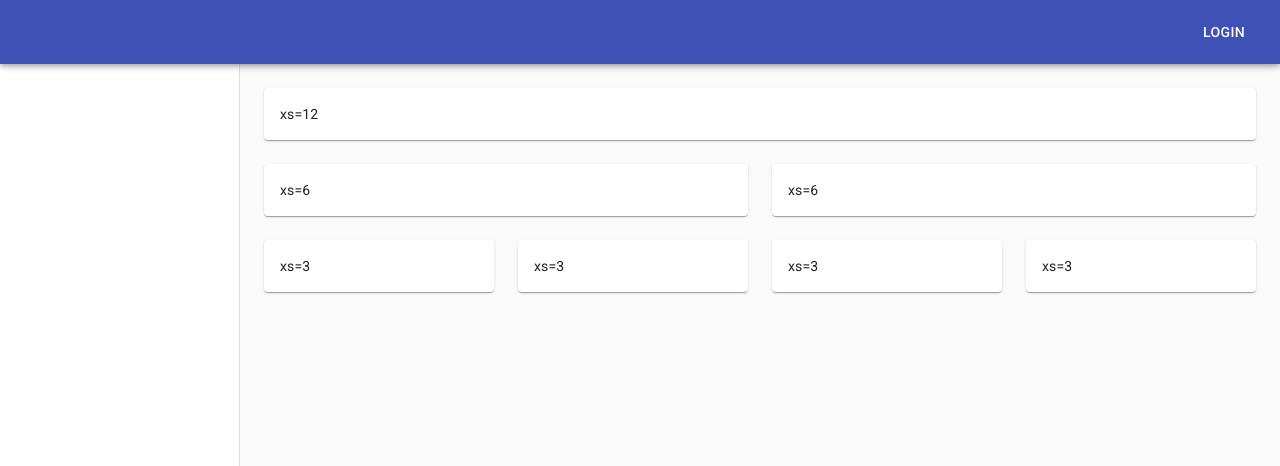
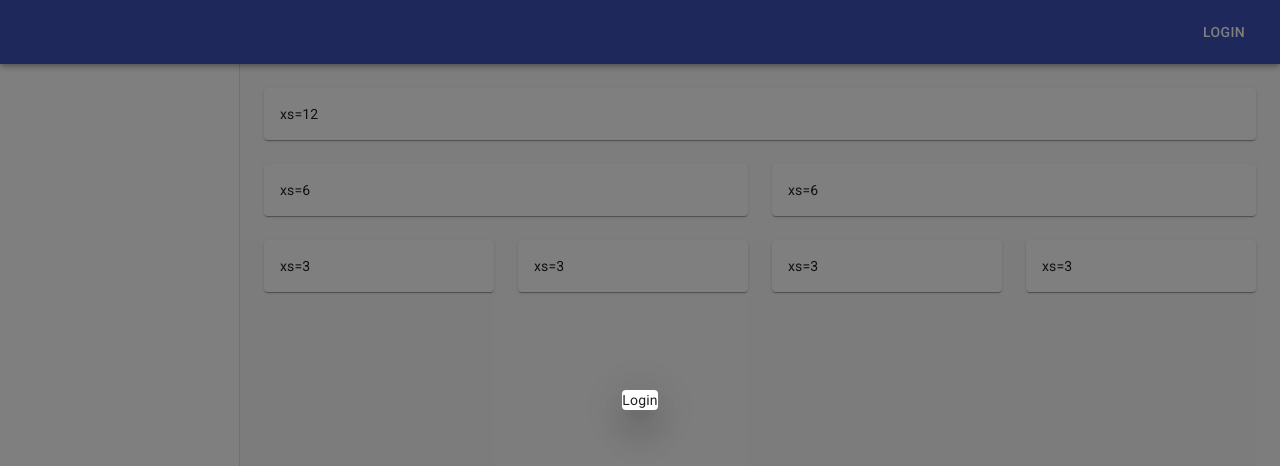
Before and after one commit to abohannon/surf-app-redux, a React (Create React App) app in the folder client/: page / in a window 1280 px wide. Both pictures are taken after a click on the button "LOGIN". Shown: the top 466 px of the page. Built offline with nearby package versions, Linux system fonts and the light colour scheme; no server answers.

Commit message:
ModalRoot component

```diff
--- /dev/null
+++ b/client/src/actions/modal.js
@@ -0,0 +1,18 @@
+import {
+  MODAL_OPEN,
+  MODAL_CLOSE,
+} from './types'
+
+
+export const toggleModal = modalType => (dispatch, getState) => {
+  if (getState().modal.modalOpen) {
+    return dispatch({
+      type: MODAL_CLOSE,
+    })
+  }
+
+  return dispatch({
+    type: MODAL_OPEN,
+    payload: modalType,
+  })
+}
--- a/client/src/actions/types.js
+++ b/client/src/actions/types.js
@@ -1,3 +1,8 @@
 export const BUOY_DATA_PENDING = `BUOY_DATA_PENDING`
 export const BUOY_DATA_RESOLVED = `BUOY_DATA_RESOLVED`
 export const BUOY_DATA_REJECTED = `BUOY_DATA_REJECTED`
+
+export const MODAL_OPEN = `MODAL_OPEN`
+export const MODAL_CLOSE = `MODAL_CLOSE`
+
+export const LOGIN_USER = `LOGIN_USER`
--- /dev/null
+++ b/client/src/components/Login/Login.js
@@ -0,0 +1,14 @@
+import React from 'react'
+import PropTypes from 'prop-types'
+
+const Login = props => (
+  <div>
+      Login
+  </div>
+)
+
+Login.propTypes = {
+
+}
+
+export default Login
--- /dev/null
+++ b/client/src/components/Login/LoginModal.js
@@ -0,0 +1,27 @@
+import React from 'react'
+import PropTypes from 'prop-types'
+import Dialog from '@material-ui/core/Dialog'
+import withMobileDialog from '@material-ui/core/withMobileDialog'
+import Login from './Login'
+
+const LoginModal = ({ open, onClose }) => (
+  <Dialog
+    open={open}
+    onClose={onClose}
+    fullscreen
+  >
+    <Login />
+  </Dialog>
+)
+
+LoginModal.propTypes = {
+  open: PropTypes.bool,
+  onClose: PropTypes.func,
+}
+
+LoginModal.defaultProps = {
+  open: false,
+  onClose: () => {},
+}
+
+export default withMobileDialog()(LoginModal)
--- /dev/null
+++ b/client/src/components/Login/index.js
@@ -0,0 +1 @@
+export { default as Login } from './Login'
--- a/client/src/components/TopNav/TopNav.js
+++ b/client/src/components/TopNav/TopNav.js
@@ -15,13 +15,22 @@ const StyledToolbar = styled(Toolbar)({
   justifyContent: `center`,
 })
 
-const TopNav = props => (
-  <StyledAppBar position="fixed" {...props}>
-    <StyledToolbar>
-      <Button color="inherit" style={{ alignSelf: `flex-end` }}>LOGIN</Button>
-    </StyledToolbar>
-  </StyledAppBar>
-)
+const TopNav = (props) => {
+  const { handleLogin, ...rest } = props
+  return (
+    <StyledAppBar position="fixed" {...rest}>
+      <StyledToolbar>
+        <Button
+          color="inherit"
+          style={{ alignSelf: `flex-end` }}
+          onClick={() => handleLogin()}
+        >
+      LOGIN
+        </Button>
+      </StyledToolbar>
+    </StyledAppBar>
+  )
+}
 
 TopNav.propTypes = {
 
--- a/client/src/containers/App.js
+++ b/client/src/containers/App.js
@@ -1,14 +1,17 @@
-import React, { Component, Fragment } from 'react'
+import React, { Component } from 'react'
 import { ThemeProvider, styled } from '@material-ui/styles'
 import CssBaseline from '@material-ui/core/CssBaseline'
-import MuiContainer from '@material-ui/core/Container'
 import { connect } from 'react-redux'
 import ReportContainer from './ReportContainer'
+import ModalRoot from './ModalRoot'
 import { TopNav } from '../components/TopNav'
 import { SideNav } from '../components/SideNav'
 import { mainTheme } from '../style/theme'
 
 import { fetchBuoyData } from '../actions/buoyData'
+import { toggleModal } from '../actions/modal'
+
+import { LOGIN_USER } from '../actions/types'
 
 const RootContainer = styled(`div`)({
   display: `flex`,
@@ -27,27 +30,33 @@ class App extends Component {
     this.props.dispatch(fetchBuoyData(data))
   }
 
+  handleLogin = () => {
+    this.props.dispatch(toggleModal(LOGIN_USER))
+  }
+
   render() {
     console.log(this.props)
     return (
       <ThemeProvider theme={mainTheme}>
         <CssBaseline />
         <RootContainer>
-          <TopNav />
+          <TopNav handleLogin={this.handleLogin} />
           <SideNav />
           <ContentContainer>
             <NavPaddingDiv />
             <ReportContainer />
           </ContentContainer>
         </RootContainer>
+        <ModalRoot />
       </ThemeProvider>
     )
   }
 }
 
 
-const mapStateToProps = ({ buoyData }) => ({
+const mapStateToProps = ({ buoyData, modal }) => ({
   buoyData,
+  modal,
 })
 
 export default connect(mapStateToProps)(App)
--- /dev/null
+++ b/client/src/containers/ModalRoot.js
@@ -0,0 +1,36 @@
+import React, { Component } from 'react'
+import PropTypes from 'prop-types'
+import { connect } from 'react-redux'
+import LoginModal from '../components/Login/LoginModal'
+
+import {
+  LOGIN_USER,
+} from '../actions/types'
+
+
+class ModalRoot extends Component {
+  static propTypes = {
+    modal: PropTypes.object,
+  }
+
+  static components = {
+    [LOGIN_USER]: LoginModal,
+  }
+
+  render() {
+    const { modal } = this.props
+    const { modalType, modalOpen } = modal
+
+    if (!modalType) return null
+
+    const ActiveModal = ModalRoot.components[modalType]
+
+    return (
+      <ActiveModal open={modalOpen} />
+    )
+  }
+}
+
+const mapStateToProps = ({ modal }) => ({ modal })
+
+export default connect(mapStateToProps)(ModalRoot)
--- a/client/src/reducers/index.js
+++ b/client/src/reducers/index.js
@@ -1,6 +1,8 @@
 import { combineReducers } from 'redux'
 import buoyDataReducer from './buoyDataReducer'
+import modalReducer from './modalReducer'
 
 export default combineReducers({
   buoyData: buoyDataReducer,
+  modal: modalReducer,
 })
--- /dev/null
+++ b/client/src/reducers/modalReducer.js
@@ -0,0 +1,28 @@
+import {
+  MODAL_OPEN,
+  MODAL_CLOSE,
+} from '../actions/types'
+
+const INITIAL_STATE = {
+  modelOpen: false,
+  modalType: null,
+}
+
+const modalReducer = (state = INITIAL_STATE, action) => {
+  switch (action.type) {
+    case MODAL_OPEN:
+      return {
+        modalOpen: true,
+        modalType: action.payload,
+      }
+    case MODAL_CLOSE:
+      return {
+        modalOpen: false,
+        modalType: null,
+      }
+    default:
+      return state
+  }
+}
+
+export default modalReducer
```
Also changed, not shown: client/.eslintrc.json.
